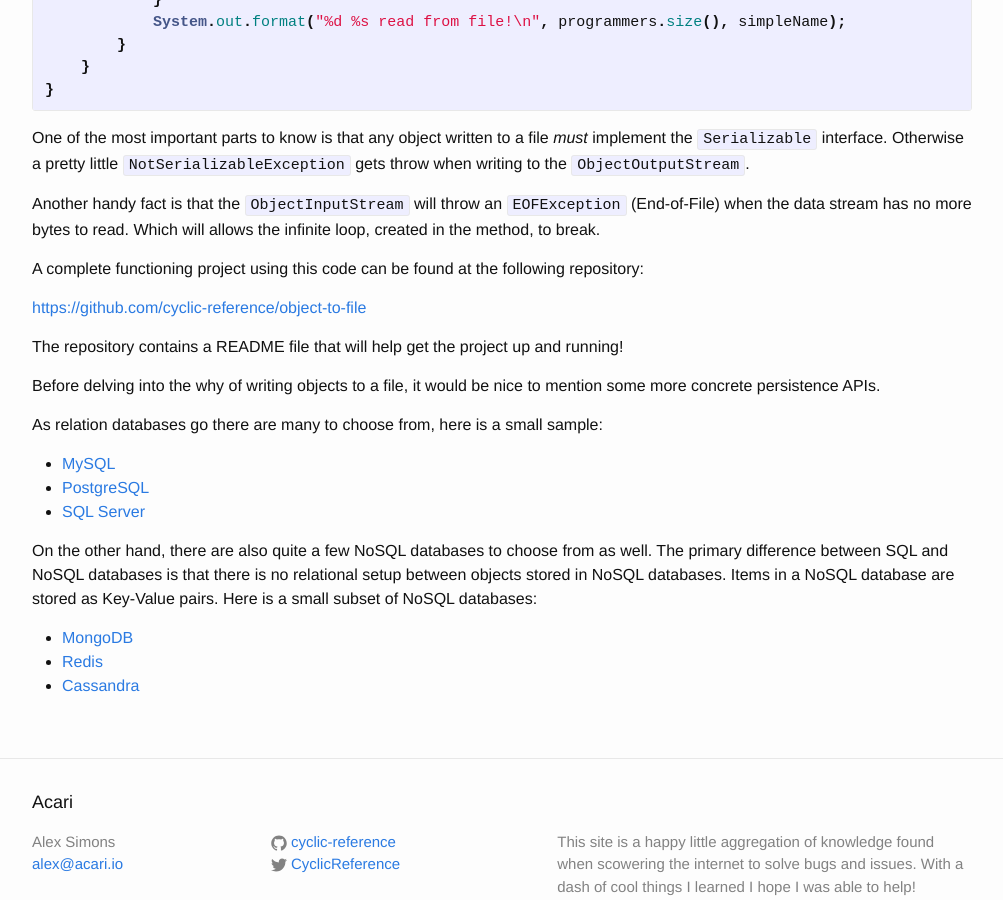
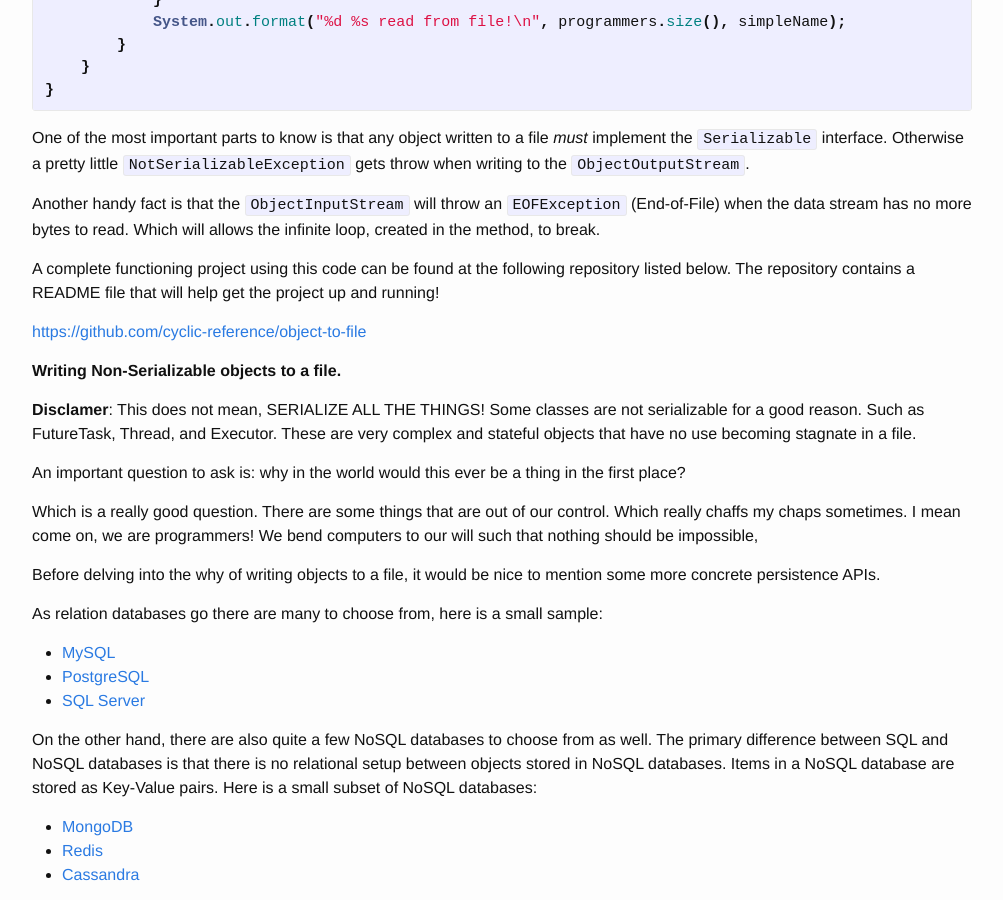
Before and after one commit to Unthrottled/blog, a Jekyll site: the page built from _posts/2017-05-07-Objects-from-file.md, in a window 1280 px wide and 900 px high, scrolled down 2477 px. Shown: the whole window, without its empty margins (138-1141 px from the left). Built offline with Jekyll 4.4.1, drawn with Linux system fonts in a browser that asks for light colours.

Commit message:
Starting non-serialiazable

```diff
--- a/_posts/2017-05-07-Objects-from-file.md
+++ b/_posts/2017-05-07-Objects-from-file.md
@@ -105,11 +105,23 @@ Otherwise a pretty little `NotSerializableException` gets throw when writing to
 Another handy fact is that the `ObjectInputStream` will throw an `EOFException` (End-of-File) when the data stream has no more bytes to read.
 Which will allows the infinite loop, created in the method, to break.
 
-A complete functioning project using this code can be found at the following repository:
+A complete functioning project using this code can be found at the following repository listed below.
+The repository contains a README file that will help get the project up and running!
 
 [https://github.com/cyclic-reference/object-to-file](https://github.com/cyclic-reference/object-to-file)
 
-The repository contains a README file that will help get the project up and running!
+**Writing Non-Serializable objects to a file.**
+
+**Disclamer**: This does not mean, SERIALIZE ALL THE THINGS!
+Some classes are not serializable for a good reason.
+Such as FutureTask, Thread, and Executor.
+These are very complex and stateful objects that have no use becoming stagnate in a file.
+
+An important question to ask is: why in the world would this ever be a thing in the first place?
+
+Which is a really good question.
+There are some things that are out of our control.
+Which really chaffs my chaps sometimes. I mean come on, we are programmers! We bend computers to our will such that nothing should be impossible,
 
 Before delving into the why of writing objects to a file, it would be nice to mention some more concrete persistence APIs.
 
```
Also changed, not shown: assets/images/cereal/things.png (added).
